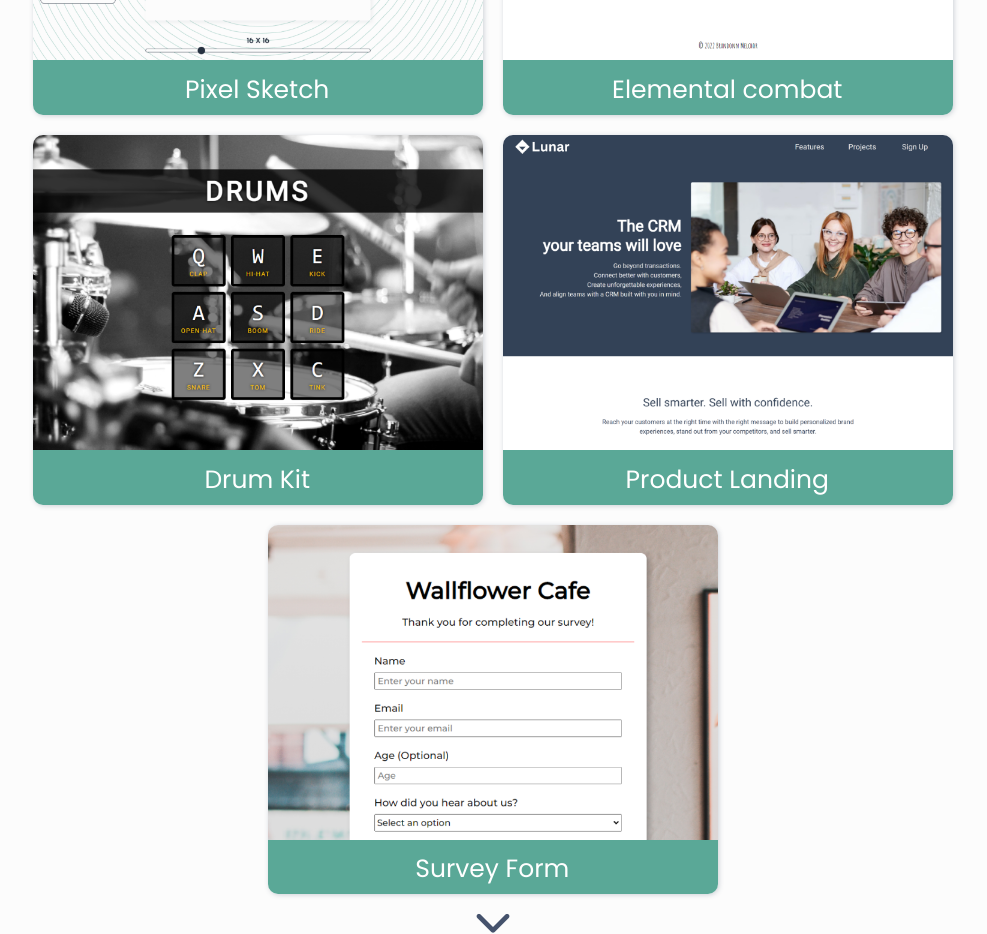
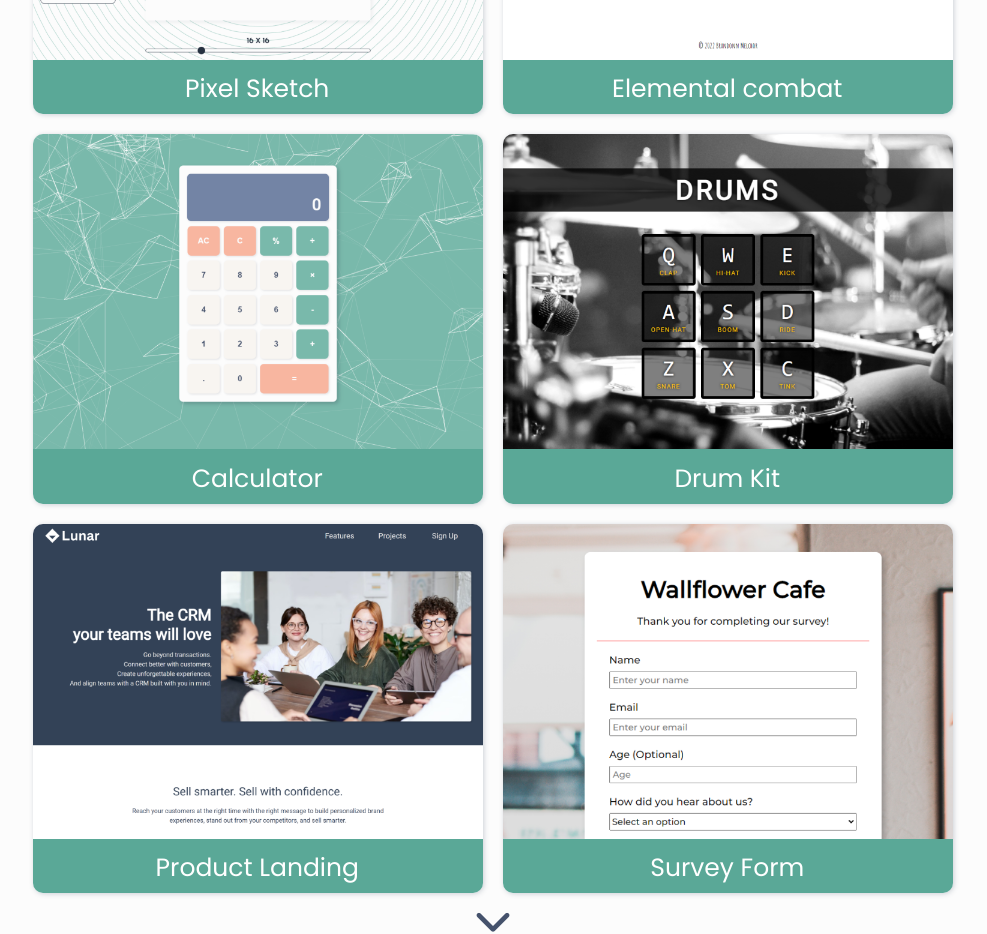
Before and after one commit to brandonnmelchor/portfolio, a plain HTML site: page index.html in a window 1280 px wide. Shown: the part 1180-2114 px from the top of the page, without its empty margins (147-1134 px from the left). Drawn offline with Linux system fonts and the light colour scheme.

Commit message:
add calculator project

```diff
--- a/index.html
+++ b/index.html
@@ -47,6 +47,13 @@
             </figure>
           </a>
 
+          <a href="https://brandonnmelchor.github.io/Calculator/" target="_blank">
+            <figure class="project-tile">
+              <img src="./images/calculator.png" />
+              <figcaption><span class="hover-deco">&lt;</span> Calculator <span class="hover-deco">&#47;&gt;</span></figcaption>
+            </figure>
+          </a>
+
           <a href="https://brandonnmelchor.github.io/Soundboard-Drum-Kit/" target="_blank">
             <figure class="project-tile">
               <img src="./images/drum kit.png" />
--- a/styles.css
+++ b/styles.css
@@ -131,7 +131,7 @@ img {
 figcaption {
   text-align: center;
   padding: 0.2em 0em 0em 0.4em;
-  margin-top: -0.45em;
+  margin-top: -0.47em;
   line-height: 2em;
   border-radius: 0px 0px 10px 10px;
   background-color: #5aa897;
```
Also changed, not shown: images/calculator.png (added).
